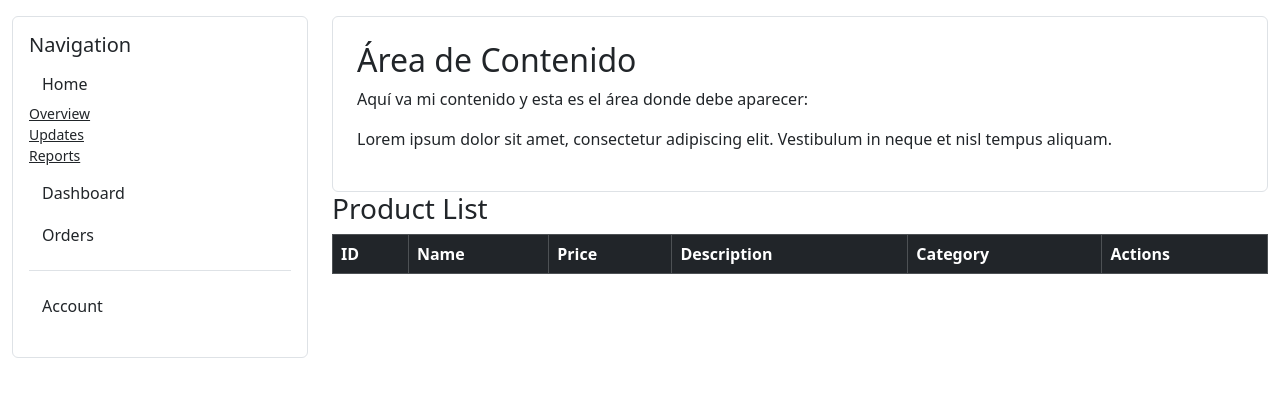
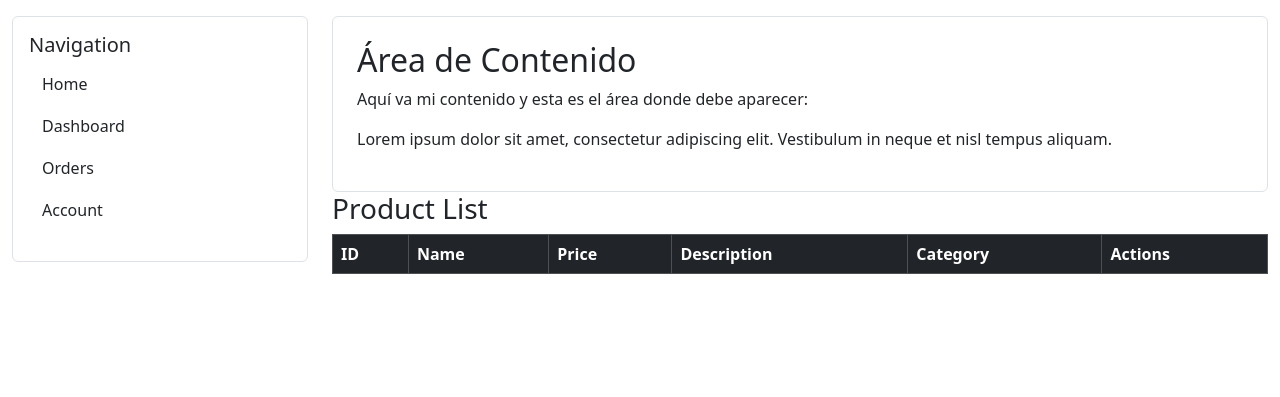
Before and after one commit to giorgio0s0codes/arquiweb2024, a PHP site: page /home in a window 1280 px wide. Shown: the part 96-493 px from the top of the page. Run offline with PHP 8.4, Linux system fonts and the light colour scheme; the visitor is signed in with stand-in values (Sample User, id 1); data that the repository does not hold is empty.

Commit message:
This now has buttons to be directed to other spaces of the site. Also it has 2 new functions for editing and adding products.

```diff
--- a/firenze/templates/home.php
+++ b/firenze/templates/home.php
@@ -58,56 +58,24 @@
                     <h5>Navigation</h5>
                     <ul class="list-unstyled">
                         <li class="mb-1">
-                            <button class="btn btn-toggle align-items-center rounded" data-bs-toggle="collapse" data-bs-target="#home-collapse" aria-expanded="true">
+                            <a href="/home" class="btn btn-toggle align-items-center rounded">
                                 Home
-                            </button>
-                            <div class="collapse show" id="home-collapse">
-                                <ul class="btn-toggle-nav list-unstyled fw-normal pb-1 small">
-                                    <li><a href="#" class="link-dark rounded">Overview</a></li>
-                                    <li><a href="#" class="link-dark rounded">Updates</a></li>
-                                    <li><a href="#" class="link-dark rounded">Reports</a></li>
-                                </ul>
-                            </div>
+                            </a>
                         </li>
                         <li class="mb-1">
-                            <button class="btn btn-toggle align-items-center rounded collapsed" data-bs-toggle="collapse" data-bs-target="#dashboard-collapse" aria-expanded="false">
+                            <a href="/dashboard" class="btn btn-toggle align-items-center rounded">
                                 Dashboard
-                            </button>
-                            <div class="collapse" id="dashboard-collapse">
-                                <ul class="btn-toggle-nav list-unstyled fw-normal pb-1 small">
-                                    <li><a href="#" class="link-dark rounded">Overview</a></li>
-                                    <li><a href="#" class="link-dark rounded">Weekly</a></li>
-                                    <li><a href="#" class="link-dark rounded">Monthly</a></li>
-                                    <li><a href="#" class="link-dark rounded">Annually</a></li>
-                                </ul>
-                            </div>
+                            </a>
                         </li>
                         <li class="mb-1">
-                            <button class="btn btn-toggle align-items-center rounded collapsed" data-bs-toggle="collapse" data-bs-target="#orders-collapse" aria-expanded="false">
+                            <a href="/orders" class="btn btn-toggle align-items-center rounded">
                                 Orders
-                            </button>
-                            <div class="collapse" id="orders-collapse">
-                                <ul class="btn-toggle-nav list-unstyled fw-normal pb-1 small">
-                                    <li><a href="#" class="link-dark rounded">New</a></li>
-                                    <li><a href="#" class="link-dark rounded">Processed</a></li>
-                                    <li><a href="#" class="link-dark rounded">Shipped</a></li>
-                                    <li><a href="#" class="link-dark rounded">Returned</a></li>
-                                </ul>
-                            </div>
+                            </a>
                         </li>
-                        <li class="border-top my-3"></li>
                         <li class="mb-1">
-                            <button class="btn btn-toggle align-items-center rounded collapsed" data-bs-toggle="collapse" data-bs-target="#account-collapse" aria-expanded="false">
+                            <a href="/account" class="btn btn-toggle align-items-center rounded">
                                 Account
-                            </button>
-                            <div class="collapse" id="account-collapse">
-                                <ul class="btn-toggle-nav list-unstyled fw-normal pb-1 small">
-                                    <li><a href="#" class="link-dark rounded">New...</a></li>
-                                    <li><a href="#" class="link-dark rounded">Profile</a></li>
-                                    <li><a href="#" class="link-dark rounded">Settings</a></li>
-                                    <li><a href="#" class="link-dark rounded">Sign out</a></li>
-                                </ul>
-                            </div>
+                            </a>
                         </li>
                     </ul>
                 </div>
```
Also changed, not shown: firenze/CRUD/editProduct.php (added, +133 -0 lines), firenze/CRUD/registerNewProduct.php (added, +49 -0 lines).
